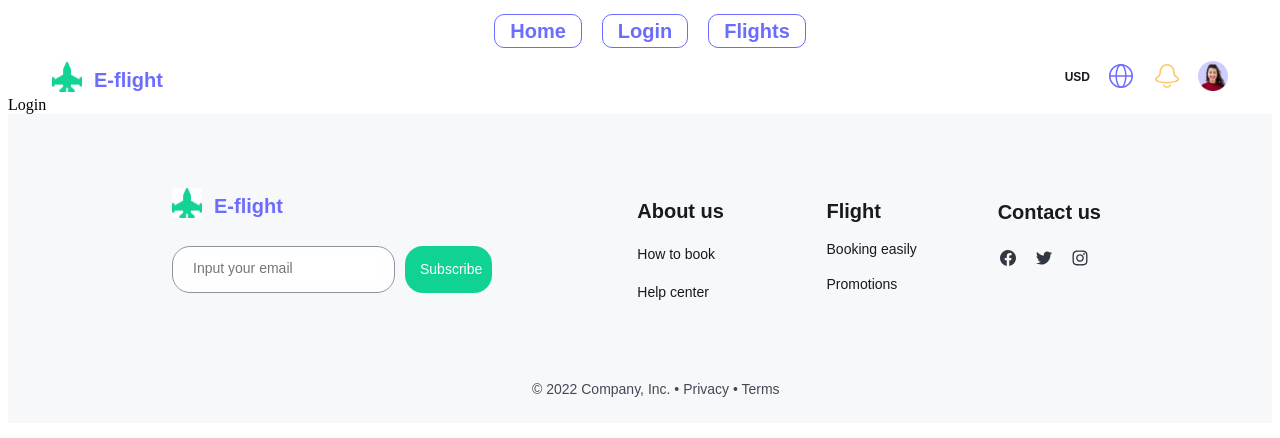
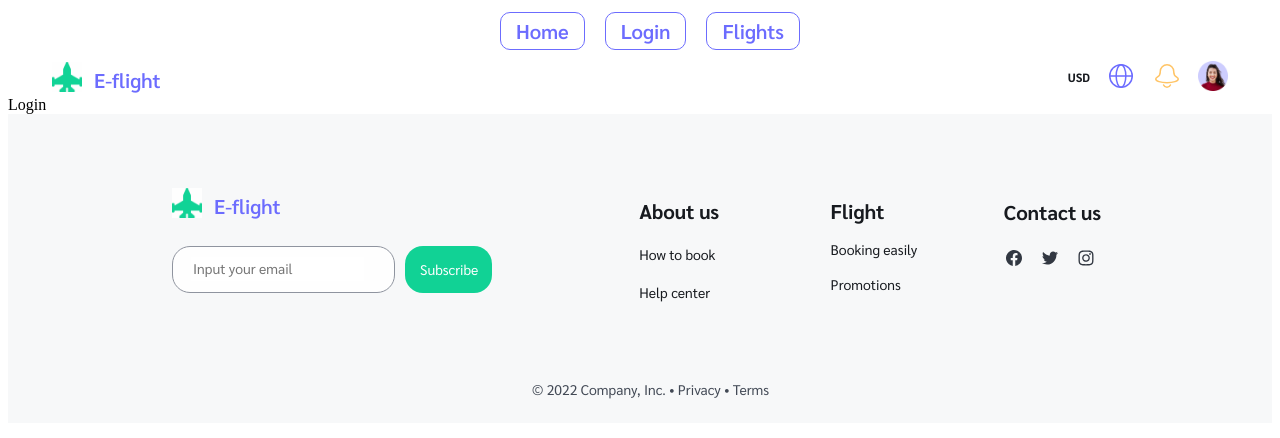
Before and after one commit to wilmer990413/profundizacion-sprint2-modulo2-eflight, a React (Vite) app: page /login in a window 1280 px wide. Shown: the top 438 px of the page. Built offline with nearby package versions, Linux system fonts and the light colour scheme.

Commit message:
Menu y footer2

```diff
--- a/src/components/footer/footer.scss
+++ b/src/components/footer/footer.scss
@@ -1,3 +1,5 @@
+@import url('https://fonts.googleapis.com/css2?family=Sarabun:wght@400;600;700&display=swap');
+
 .div {
     background-color: #f7f8f9;
     align-self: stretch;
--- a/src/components/navbar/navbar.scss
+++ b/src/components/navbar/navbar.scss
@@ -1,3 +1,5 @@
+@import url('https://fonts.googleapis.com/css2?family=Sarabun:wght@400;600;700&display=swap');
+
 .main-container {
   display: flex;
   justify-content: center;
```
